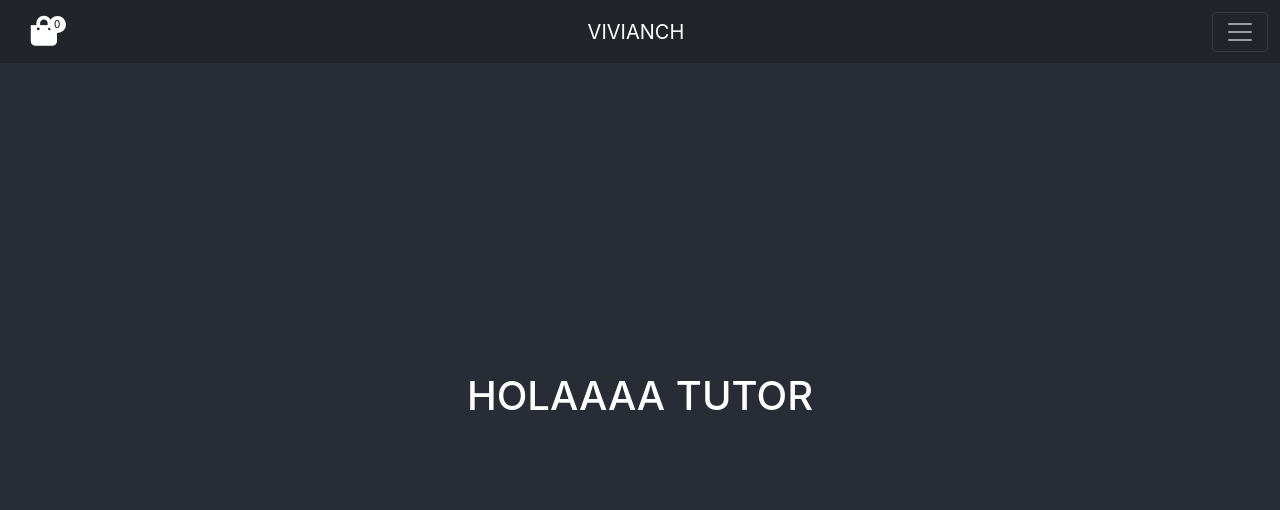
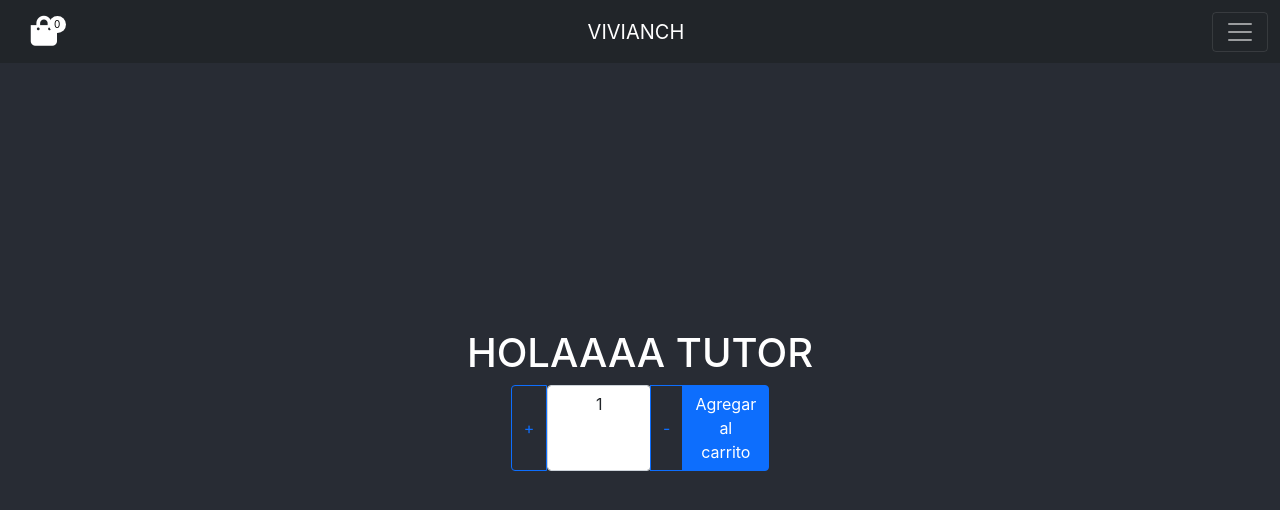
Before and after one commit to lautarojgarcia177/Proyecto-React-Js-vivianch, a React (Create React App) app: page / in a window 1280 px wide. Shown: the top 510 px of the page. Built offline with nearby package versions, Linux system fonts and the light colour scheme.

Commit message:
contador commit

```diff
--- a/src/App.js
+++ b/src/App.js
@@ -3,6 +3,12 @@ import './App.css';
 import React from 'react';
 import {NavBar} from './components/NavBar';
 import {ItemListContainer} from './components/ItemListContainer';
+import {ItemCount} from './components/ItemCount'
+
+
+const onAdd= (count)=>{
+  alert(`Se agregaron ${count} productos al carrito`);
+}
 
 function App() {
   return (
@@ -11,6 +17,7 @@ function App() {
       <header className="App-header">
      <NavBar/>
      <ItemListContainer greeting="HOLAAAA TUTOR"/>
+     <ItemCount initial={1} stock={8} onAdd={onAdd}/>
      </header>
     </div>
     </React.Fragment>
--- /dev/null
+++ b/src/components/ItemCount.js
@@ -0,0 +1,25 @@
+import React, {useState} from "react";
+
+export const ItemCount=({initial, stock, onAdd})=>{
+      const [count, setCount] = useState(initial);
+
+        const handleAdd=()=>{
+        if(count < stock){
+        setCount(count+1);
+        }
+    }
+    const handleRemove=()=>{
+        if(count > initial){
+        setCount(count-1);
+        }
+    }
+
+    return(
+<div className="btn-group" role="group" aria-label="Basic outlined example">
+  <button onClick={handleAdd} type="button" className="btn btn-outline-primary">+</button>
+  <imput type="number" className="form-control">{count}</imput>
+  <button onClick={handleRemove} type="button" className="btn btn-outline-primary">-</button>
+<button onClick={onAdd(count)} type="button" className="btn btn-primary">Agregar al carrito</button>
+</div>
+    )
+}
```
